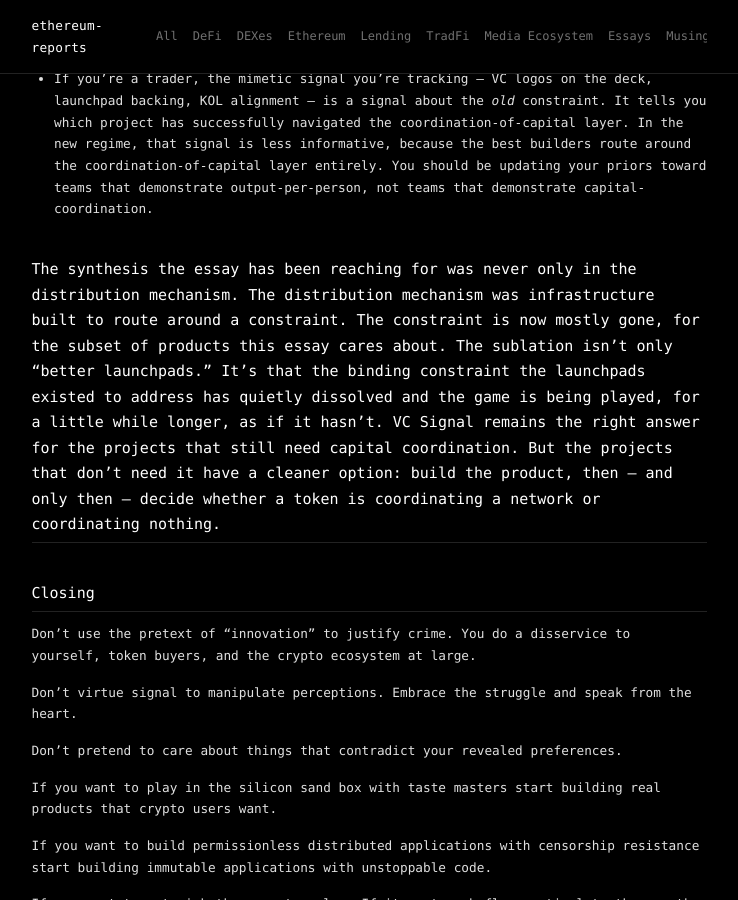
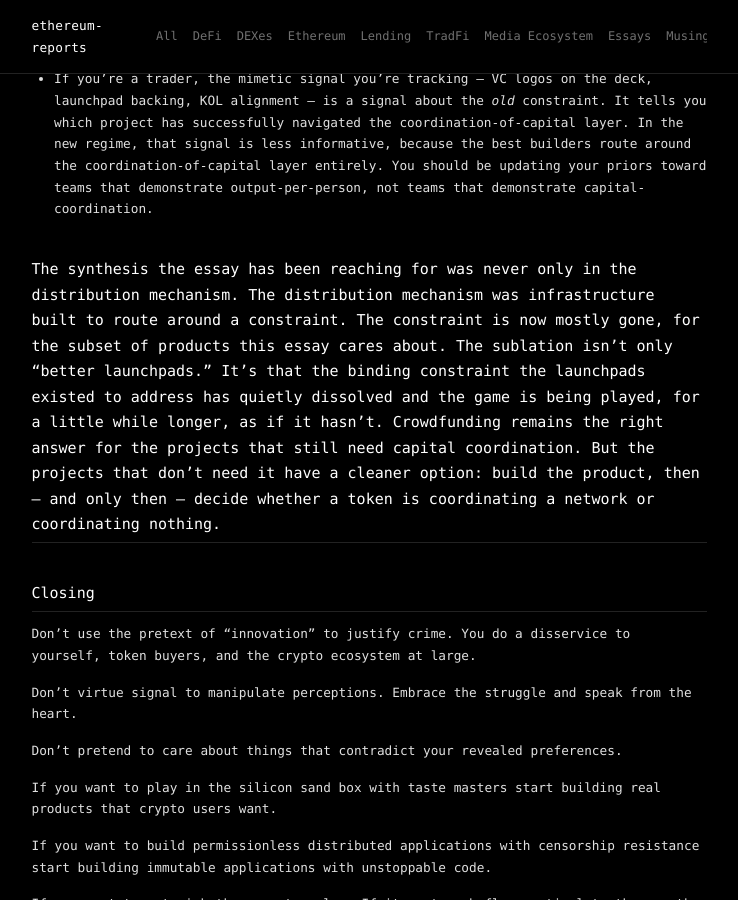
Before and after one commit to 0xapriori/ethereum-reports, a Jekyll site: the page built from essays/the-phenomenology-of-token-games-april-2026.md, in a window 1280 px wide and 900 px high, scrolled down 25932 px. Shown: the whole window, without its empty margins (271-1009 px from the left). Built offline with Jekyll 4.4.1, drawn with Linux system fonts in a browser that asks for light colours.

Commit message:
Fix stale VC Signal reference in closing
VC Signal section was removed earlier; closing line should reference
crowdfunding — the surviving concept from the launchpad section.

Co-Authored-By: Claude Opus 4.6 (1M context) <noreply@anthropic.com>

```diff
--- a/essays/the-phenomenology-of-token-games-april-2026.md
+++ b/essays/the-phenomenology-of-token-games-april-2026.md
@@ -436,7 +436,7 @@ What to do with this, if you're shipping:
 
 - If you're a trader, the mimetic signal you're tracking — VC logos on the deck, launchpad backing, KOL alignment — is a signal about the *old* constraint. It tells you which project has successfully navigated the coordination-of-capital layer. In the new regime, that signal is less informative, because the best builders route around the coordination-of-capital layer entirely. You should be updating your priors toward teams that demonstrate output-per-person, not teams that demonstrate capital-coordination.
 
-The synthesis the essay has been reaching for was never only in the distribution mechanism. The distribution mechanism was infrastructure built to route around a constraint. The constraint is now mostly gone, for the subset of products this essay cares about. The sublation isn't only "better launchpads." It's that the binding constraint the launchpads existed to address has quietly dissolved and the game is being played, for a little while longer, as if it hasn't. VC Signal remains the right answer for the projects that still need capital coordination. But the projects that don't need it have a cleaner option: build the product, then — and only then — decide whether a token is coordinating a network or coordinating nothing.
+The synthesis the essay has been reaching for was never only in the distribution mechanism. The distribution mechanism was infrastructure built to route around a constraint. The constraint is now mostly gone, for the subset of products this essay cares about. The sublation isn't only "better launchpads." It's that the binding constraint the launchpads existed to address has quietly dissolved and the game is being played, for a little while longer, as if it hasn't. Crowdfunding remains the right answer for the projects that still need capital coordination. But the projects that don't need it have a cleaner option: build the product, then — and only then — decide whether a token is coordinating a network or coordinating nothing.
 ---
 
 ## Closing
```
